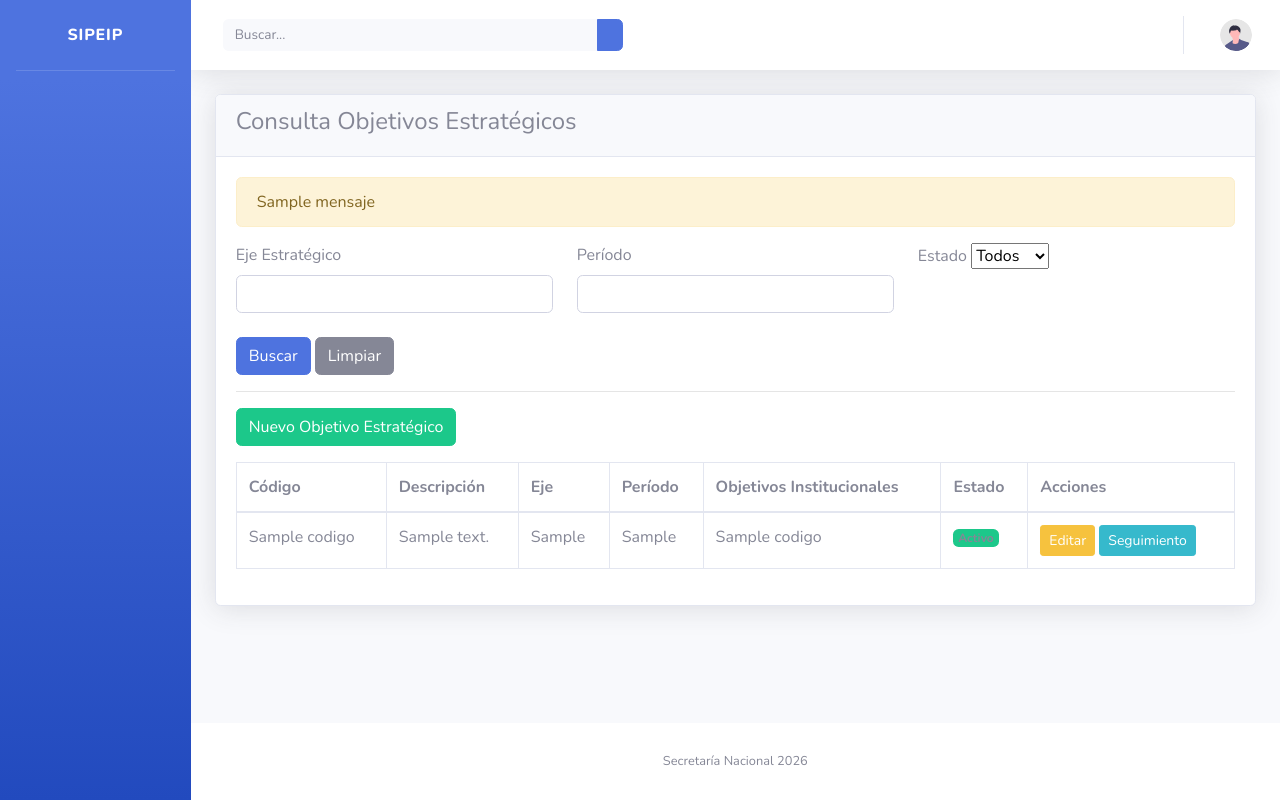
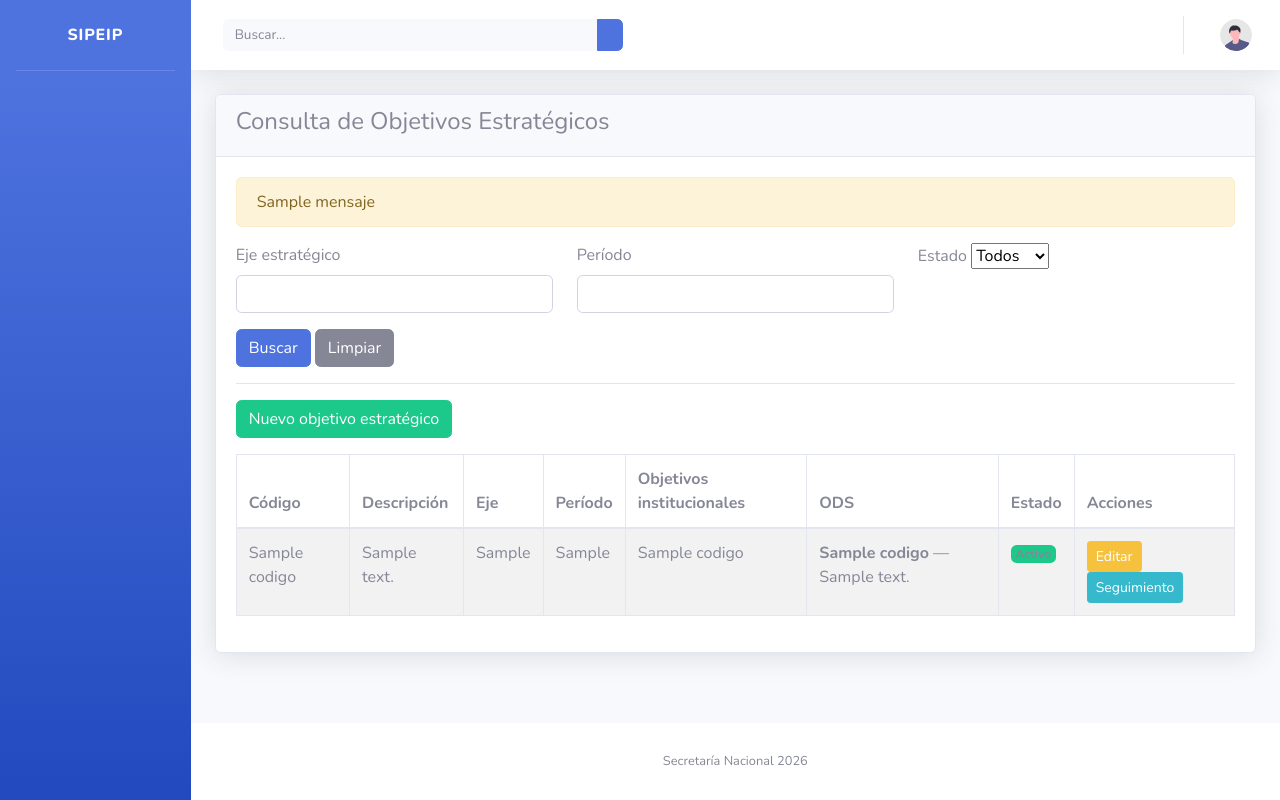
Before and after one commit to Lmcambisaca/sipeip_djang, a Django app: template objetivosE/templates/objetivosE/consultar_objetivos_estrategicos.html in a window 1280 px wide. Run offline with Django 5.2, Linux system fonts and the light colour scheme; the template is opened without the code that fills it: most values are stand-ins (such as "Sample title", 1, 10 or a date in 2020); some libraries are stand-ins or nearby versions.

Commit message:
correccion de asociacion  objetivos estratégicos con ODS

```diff
--- a/objetivosE/models.py
+++ b/objetivosE/models.py
@@ -27,6 +27,12 @@ class ObjetivoEstrategico(models.Model):
 
     objetivos_institucionales = models.ManyToManyField(
         ObjetivoInstitucional,
+        blank=True,
+        related_name="objetivos_estrategicos"
+    )
+
+    objetivos_desarrollo = models.ManyToManyField(
+        "ods.ObjetivoDesarrollo",
         blank=True,
         related_name="objetivos_estrategicos"
     )
--- a/objetivosE/templates/objetivosE/consultar_objetivos_estrategicos.html
+++ b/objetivosE/templates/objetivosE/consultar_objetivos_estrategicos.html
@@ -3,297 +3,160 @@
 {% block content %}
 
 <div class="container-fluid">
-
     <div class="card shadow">
-
         <div class="card-header">
-
-<h4>
-
-Consulta Objetivos Estratégicos
-
-</h4>
-
+            <h4>Consulta de Objetivos Estratégicos</h4>
         </div>
 
         <div class="card-body">
-
             {% if mensaje %}
-
                 <div class="alert alert-warning">
-
                     {{ mensaje }}
-
                 </div>
-
             {% endif %}
 
             <form method="get">
-
                 <div class="row">
-
                     <div class="col-md-4">
-
-<label>
-
-Eje Estratégico
-
+                        <label for="filtro-eje" class="form-label">
+                            Eje estratégico
                         </label>
-
                         <input
-
+                            id="filtro-eje"
                             type="text"
-
                             name="eje"
-
-class="form-control">
-
+                            class="form-control"
+                            value="{{ request.GET.eje }}">
                     </div>
 
                     <div class="col-md-4">
-
-<label>
-
+                        <label for="filtro-periodo" class="form-label">
                             Período
-
                         </label>
-
                         <input
-
+                            id="filtro-periodo"
                             type="text"
-
                             name="periodo"
-
-class="form-control">
-
+                            class="form-control"
+                            value="{{ request.GET.periodo }}">
                     </div>
 
                     <div class="col-md-4">
-
-<label>
-
+                        <label for="filtro-estado" class="form-label">
                             Estado
-
                         </label>
-
                         <select
-
+                            id="filtro-estado"
                             name="estado"
-
                             class="form-select">
-
-<option value="">
-
+                            <option value="" {% if not request.GET.estado %}selected{% endif %}>
                                 Todos
-
                             </option>
-
-<option value="True">
-
+                            <option value="True" {% if request.GET.estado == "True" %}selected{% endif %}>
                                 Activo
-
                             </option>
-
-<option value="False">
-
+                            <option value="False" {% if request.GET.estado == "False" %}selected{% endif %}>
                                 Inactivo
-
                             </option>
-
                         </select>
-
+                    </div>
                 </div>
 
-</div>
-
-<br>
-
-<button class="btn btn-primary">
-
+                <div class="mt-3">
+                    <button type="submit" class="btn btn-primary">
                         Buscar
-
                     </button>
 
                     <a
-
                         href="{% url 'consultar_objetivos_estrategicos' %}"
-
                         class="btn btn-secondary">
-
                         Limpiar
-
                     </a>
-
+                </div>
             </form>
 
             <hr>
 
             <a
-
                 href="{% url 'registrar_objetivo_estrategico' %}"
-
                 class="btn btn-success mb-3">
-
-Nuevo Objetivo Estratégico
-
+                Nuevo objetivo estratégico
             </a>
 
-<table class="table table-bordered">
-
+            <div class="table-responsive">
+                <table class="table table-bordered table-striped">
                     <thead>
-
                         <tr>
-
-<th>
-
-Código
-
-</th>
-
-<th>
-
-Descripción
-
-</th>
-
-<th>
-
-Eje
-
-</th>
-
-<th>
-
-Período
-
-</th>
-
-<th>
-
-Objetivos Institucionales
-
-</th>
-
-<th>
-
-Estado
-
-</th>
-
-<th>
-
-Acciones
-
-</th>
-
+                            <th>Código</th>
+                            <th>Descripción</th>
+                            <th>Eje</th>
+                            <th>Período</th>
+                            <th>Objetivos institucionales</th>
+                            <th>ODS</th>
+                            <th>Estado</th>
+                            <th>Acciones</th>
                         </tr>
-
                     </thead>
 
                     <tbody>
-
                         {% for o in objetivos %}
-
                             <tr>
+                                <td>{{ o.codigo }}</td>
+                                <td>{{ o.descripcion }}</td>
+                                <td>{{ o.eje_estrategico }}</td>
+                                <td>{{ o.periodo_vigencia }}</td>
 
                                 <td>
-
-{{ o.codigo }}
-
+                                    {% for oi in o.objetivos_institucionales.all %}
+                                        {{ oi.codigo }}<br>
+                                    {% empty %}
+                                        Sin asociaciones
+                                    {% endfor %}
                                 </td>
 
                                 <td>
-
-{{ o.descripcion }}
-
+                                    {% for ods in o.objetivos_desarrollo.all %}
+                                        <strong>{{ ods.codigo }}</strong>
+                                        — {{ ods.descripcion }}<br>
+                                    {% empty %}
+                                        Sin ODS asociados
+                                    {% endfor %}
                                 </td>
 
                                 <td>
-
-{{ o.eje_estrategico }}
-
+                                    {% if o.estado %}
+                                        <span class="badge bg-success">Activo</span>
+                                    {% else %}
+                                        <span class="badge bg-danger">Inactivo</span>
+                                    {% endif %}
                                 </td>
 
                                 <td>
-
-{{ o.periodo_vigencia }}
-
-</td>
-
-<td>
-
-{% for oi in o.objetivos_institucionales.all %}
-
-{{ oi.codigo }}
-
-<br>
-
-{% empty %}
-
-Sin asociaciones
-
-{% endfor %}
-
-</td>
-
-<td>
-
-{% if o.estado %}
-
-<span class="badge bg-success">
-
-Activo
-
-</span>
-
-{% else %}
-
-<span class="badge bg-danger">
-
-Inactivo
-
-</span>
-
-{% endif %}
-
-</td>
-
-<td>
-
                                     <a
-
                                         href="{% url 'editar_objetivo_estrategico' o.id %}"
-
                                         class="btn btn-warning btn-sm">
-
                                         Editar
-
                                     </a>
 
                                     <a
-
                                         href="{% url 'seguimiento_objetivo_estrategico' o.id %}"
-
                                         class="btn btn-info btn-sm">
-
                                         Seguimiento
-
                                     </a>
-
                                 </td>
-
                             </tr>
-
+                        {% empty %}
+                            <tr>
+                                <td colspan="8" class="text-center">
+                                    No hay objetivos estratégicos registrados.
+                                </td>
+                            </tr>
                         {% endfor %}
-
                     </tbody>
-
                 </table>
-
             </div>
-
         </div>
-
+    </div>
 </div>
 
 {% endblock %}
```
Also changed, not shown: objetivosE/forms.py (+14 -21 lines), objetivosE/migrations/0003_objetivoestrategico_objetivos_desarrollo.py (added). Lines whose indentation alone changed are shown as unchanged.
